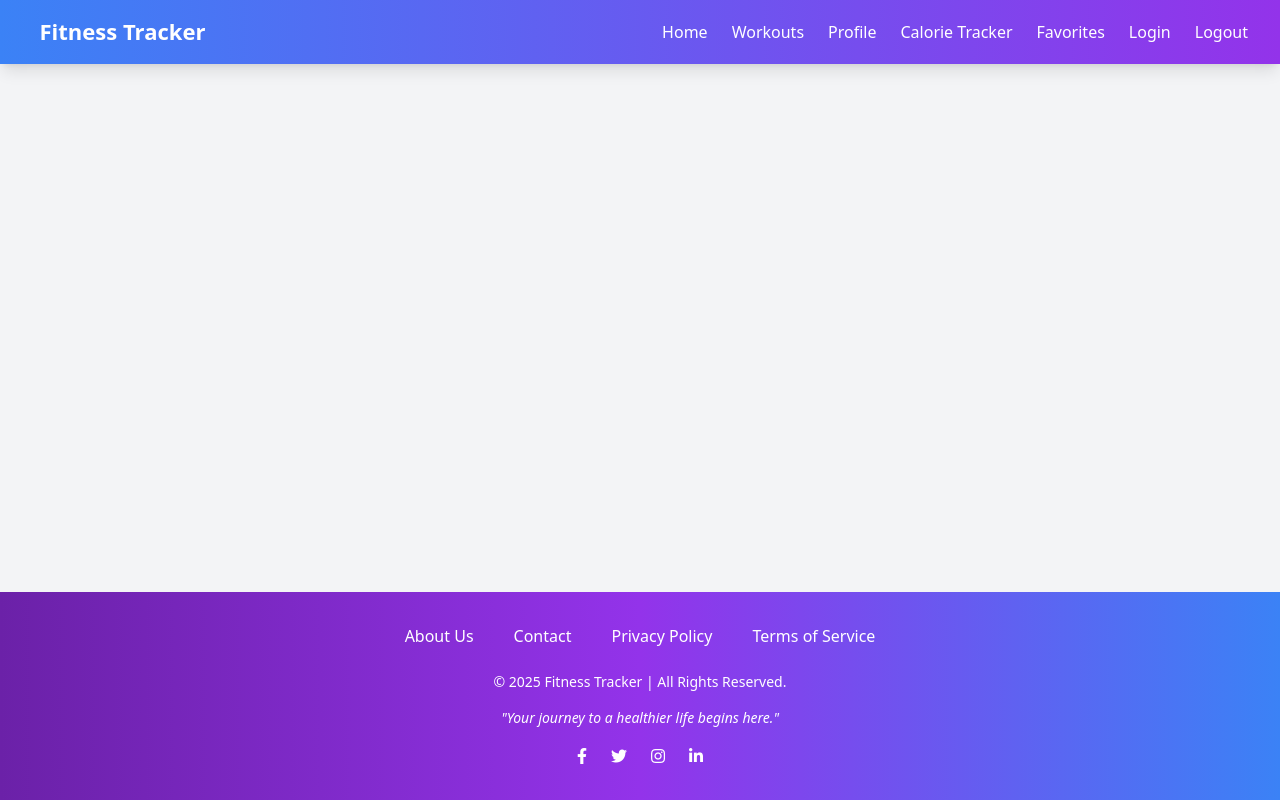
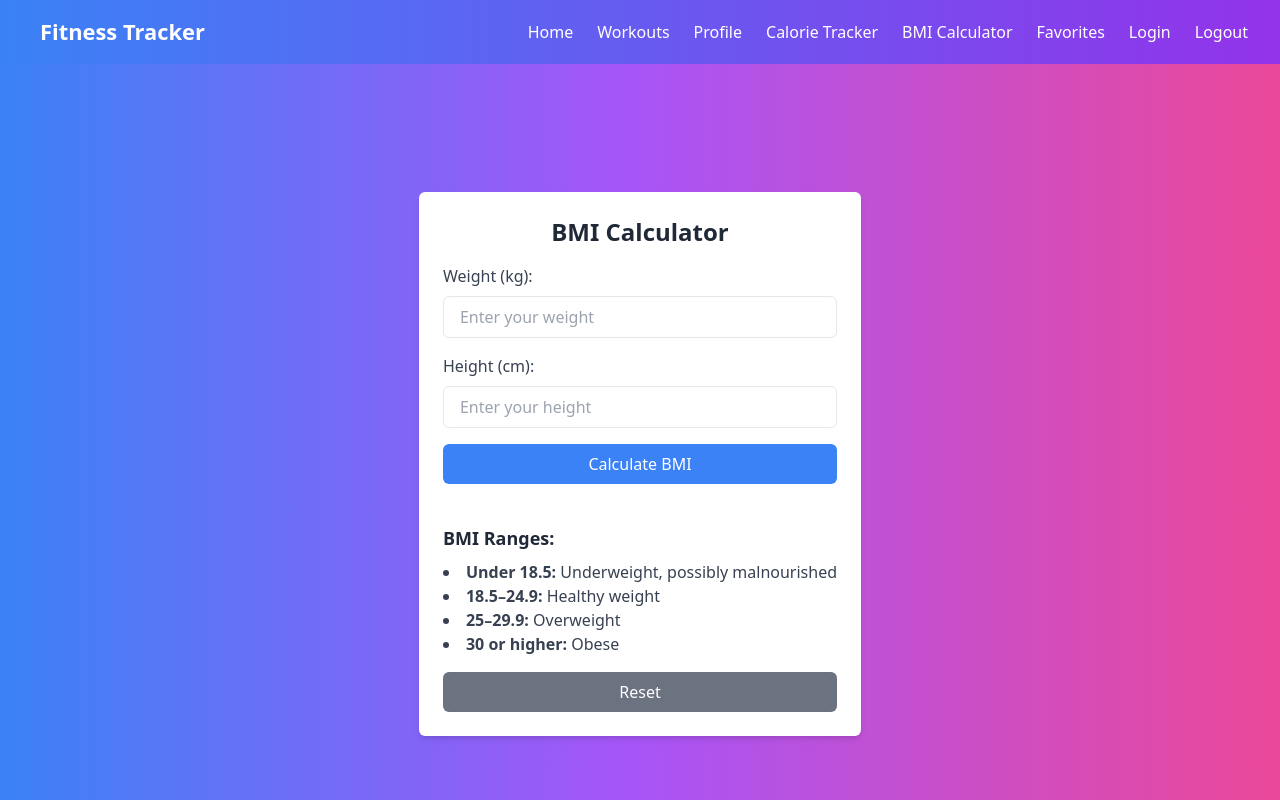
Before and after one commit to SauravYadav12345/AkkiFitnessWebApp, a React (Create React App) app: page /bmi-calculator in a window 1280 px wide. Shown: the top 800 px of the page. Built offline with nearby package versions, Linux system fonts and the light colour scheme; no server answers; the database is empty; sample sign-in values are in the browser's storage.

Commit message:
added new BMICalculator as a new feature

```diff
--- a/src/App.js
+++ b/src/App.js
@@ -11,6 +11,7 @@ import PrivateRoute from "./components/PrivateRoute";
 import CalorieTracker from "./pages/CalorieTracker";
 import FavSection from "./pages/FavSection"; // Import the component for Favorite Section
 import { FavoritesProvider } from "./contexts/FavoritesContext";
+import BMICalculator from "./components/BMICalculator";
 
 function App() {
   return (
@@ -52,6 +53,14 @@ function App() {
                 }
               />
               <Route
+                path="/bmi-calculator"
+                element={
+                  <PrivateRoute>
+                    <BMICalculator />
+                  </PrivateRoute>
+                }
+              />
+              <Route
                 path="/fav-section"
                 element={
                   <PrivateRoute>
--- /dev/null
+++ b/src/components/BMICalculator.jsx
@@ -0,0 +1,106 @@
+import React, { useState } from "react";
+
+const BMICalculator = () => {
+  const [weight, setWeight] = useState("");
+  const [height, setHeight] = useState("");
+  const [bmi, setBmi] = useState(null);
+  const [status, setStatus] = useState("");
+
+  const calculateBMI = () => {
+    if (weight && height) {
+      const heightInMeters = height / 100;
+      const bmiValue = (weight / (heightInMeters ** 2)).toFixed(1);
+      setBmi(bmiValue);
+
+      if (bmiValue < 18.5) {
+        setStatus("Underweight, possibly malnourished");
+      } else if (bmiValue >= 18.5 && bmiValue <= 24.9) {
+        setStatus("Healthy weight");
+      } else if (bmiValue >= 25 && bmiValue <= 29.9) {
+        setStatus("Overweight");
+      } else {
+        setStatus("Obese");
+      }
+    } else {
+      alert("Please enter both weight and height!");
+    }
+  };
+
+  const resetCalculator = () => {
+    setWeight("");
+    setHeight("");
+    setBmi(null);
+    setStatus("");
+  };
+
+  return (
+    <div className="min-h-screen flex items-center justify-center bg-gradient-to-r from-blue-500 via-purple-500 to-pink-500 p-6">
+      <div className="p-6 bg-white rounded-md shadow-md max-w-md mx-auto">
+        <h2 className="text-2xl font-bold mb-4 text-center text-gray-800">BMI Calculator</h2>
+        <div className="mb-4">
+          <label className="block text-gray-700 font-medium mb-2">Weight (kg):</label>
+          <input
+            type="number"
+            value={weight}
+            onChange={(e) => setWeight(e.target.value)}
+            className="w-full px-4 py-2 border rounded-md focus:outline-none focus:ring-2 focus:ring-blue-400"
+            placeholder="Enter your weight"
+          />
+        </div>
+        <div className="mb-4">
+          <label className="block text-gray-700 font-medium mb-2">Height (cm):</label>
+          <input
+            type="number"
+            value={height}
+            onChange={(e) => setHeight(e.target.value)}
+            className="w-full px-4 py-2 border rounded-md focus:outline-none focus:ring-2 focus:ring-blue-400"
+            placeholder="Enter your height"
+          />
+        </div>
+        <button
+          onClick={calculateBMI}
+          className="w-full bg-blue-500 text-white py-2 rounded-md hover:bg-blue-600 mb-4"
+        >
+          Calculate BMI
+        </button>
+        {bmi && (
+          <div className="text-center">
+            <p className="text-lg font-semibold">Your BMI: {bmi}</p>
+            <p
+              className={`text-lg font-semibold mt-2 ${
+                status === "Healthy weight" ? "text-green-500" : "text-red-500"
+              }`}
+            >
+              Status: {status}
+            </p>
+          </div>
+        )}
+        <div className="mt-6">
+          <h3 className="text-lg font-bold text-gray-800">BMI Ranges:</h3>
+          <ul className="list-disc list-inside text-gray-700 mt-2">
+            <li>
+              <strong>Under 18.5:</strong> Underweight, possibly malnourished
+            </li>
+            <li>
+              <strong>18.5–24.9:</strong> Healthy weight
+            </li>
+            <li>
+              <strong>25–29.9:</strong> Overweight
+            </li>
+            <li>
+              <strong>30 or higher:</strong> Obese
+            </li>
+          </ul>
+        </div>
+        <button
+          onClick={resetCalculator}
+          className="w-full bg-gray-500 text-white py-2 rounded-md hover:bg-gray-600 mt-4"
+        >
+          Reset
+        </button>
+      </div>
+    </div>
+  );
+};
+
+export default BMICalculator;
--- a/src/components/Header.jsx
+++ b/src/components/Header.jsx
@@ -57,6 +57,12 @@ const Header = () => {
             className="hover:text-yellow-300 transition"
           >
             Calorie Tracker
+          </Link>
+          <Link
+            to="/bmi-calculator"
+            className="hover:text-yellow-300 transition"
+          >
+            BMI Calculator
           </Link>
           <Link to="/fav-section" className="hover:text-yellow-300 transition">
             Favorites
@@ -119,6 +125,9 @@ const Header = () => {
         >
           Calorie Tracker
         </Link>
+        <Link to="/bmi-calculator" className="hover:text-yellow-300 transition">
+          BMI Calculator
+        </Link>
         <Link to="/fav-section" className="hover:text-yellow-300 transition">
           Favorites
         </Link>
```
